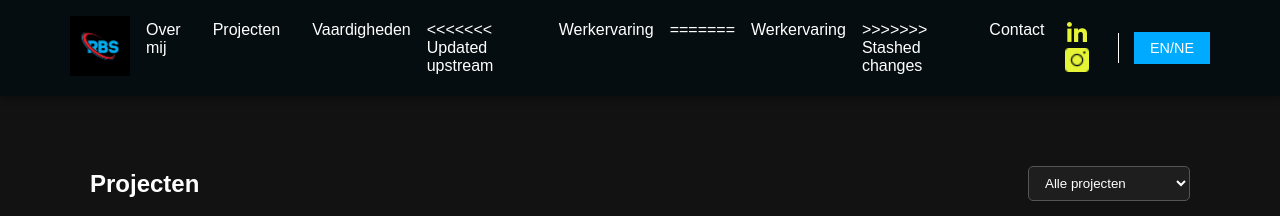
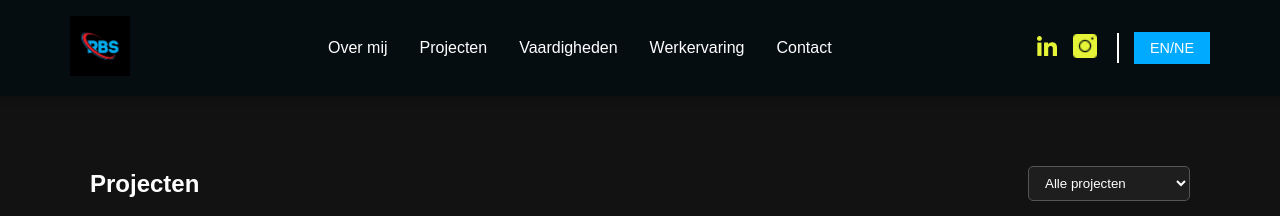
Before and after one commit to Rxnzooo/portfolio, a website: page projecten.html in a window 1280 px wide. Shown: the top 216 px of the page. Drawn offline with Linux system fonts and the light colour scheme.

```diff
--- a/projecten.html
+++ b/projecten.html
@@ -19,11 +19,7 @@
                     <li><a href="index.html" data-key="title-over-mij">Over mij</a></li>
                     <li><a href="projecten.html" data-key="title-projecten">Projecten</a></li>
                     <li><a href="index.html#vaardigheden" data-key="title-vaardigheden">Vaardigheden</a></li>
-<<<<<<< Updated upstream
                     <li><a href="index.html#werkervaring" data-key="title-werkervaring">Werkervaring</a></li>
-=======
-                    <li><a href="index.html" data-key="title-werkervaring">Werkervaring</a></li>
->>>>>>> Stashed changes
                     <li><a href="contact.html" data-key="title-contact">Contact</a></li>
                 </ul>
             </nav>
@@ -54,7 +50,6 @@
         </div>
 
         <section class="project-grid content-wrapper">
-            <!-- Projecten dynamisch laden -->
             <div class="project">
                 <a href="project.html?id=6" data-key="project-1">
                     <img src="fotos/project1.png" alt="Project 1" data-key="project-1-img">
@@ -77,6 +72,7 @@
                 <div class="review">
                     <p data-key="review-text">"Perfect uitgevoerd, alles is naar wens en deed alles wat we van hem vroegen"<br><br> - Profuze</p>
                 </div>
+            </div>
         </section>
 
         <section class="contact-section">
```
